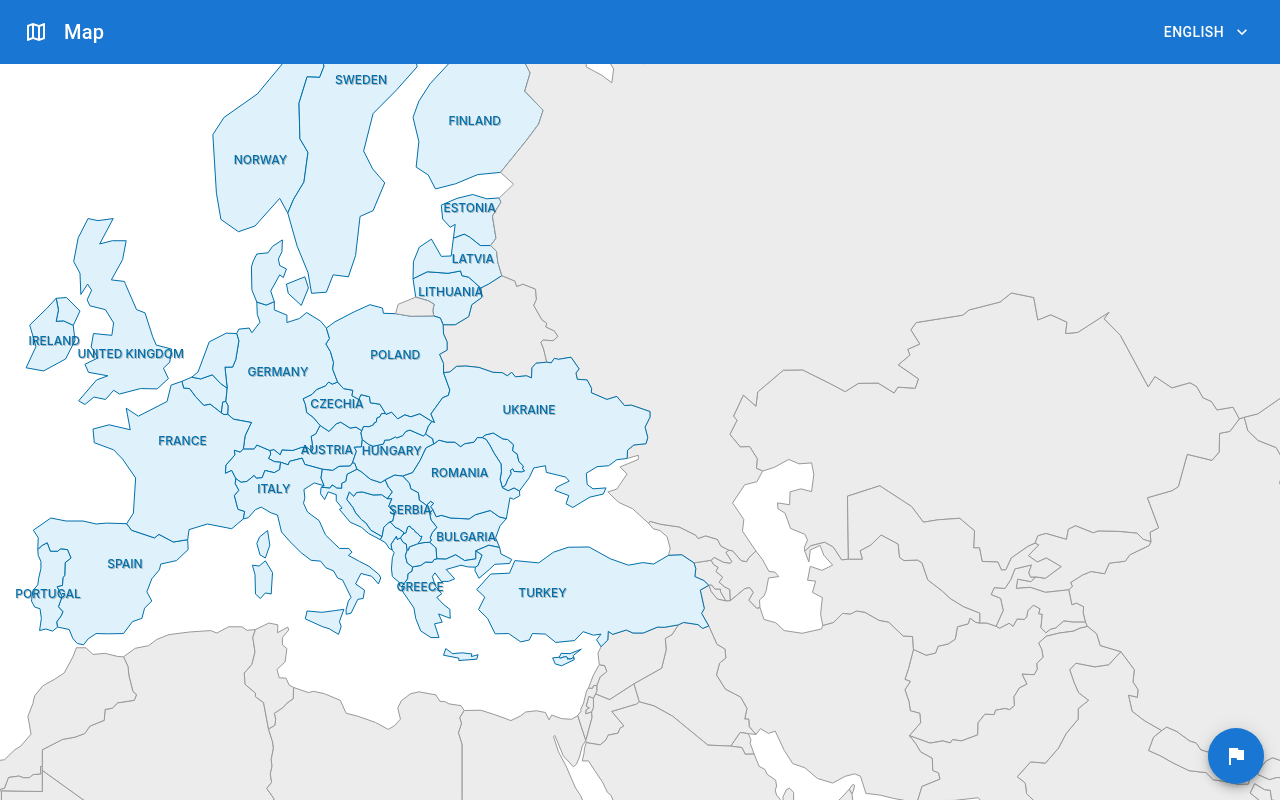
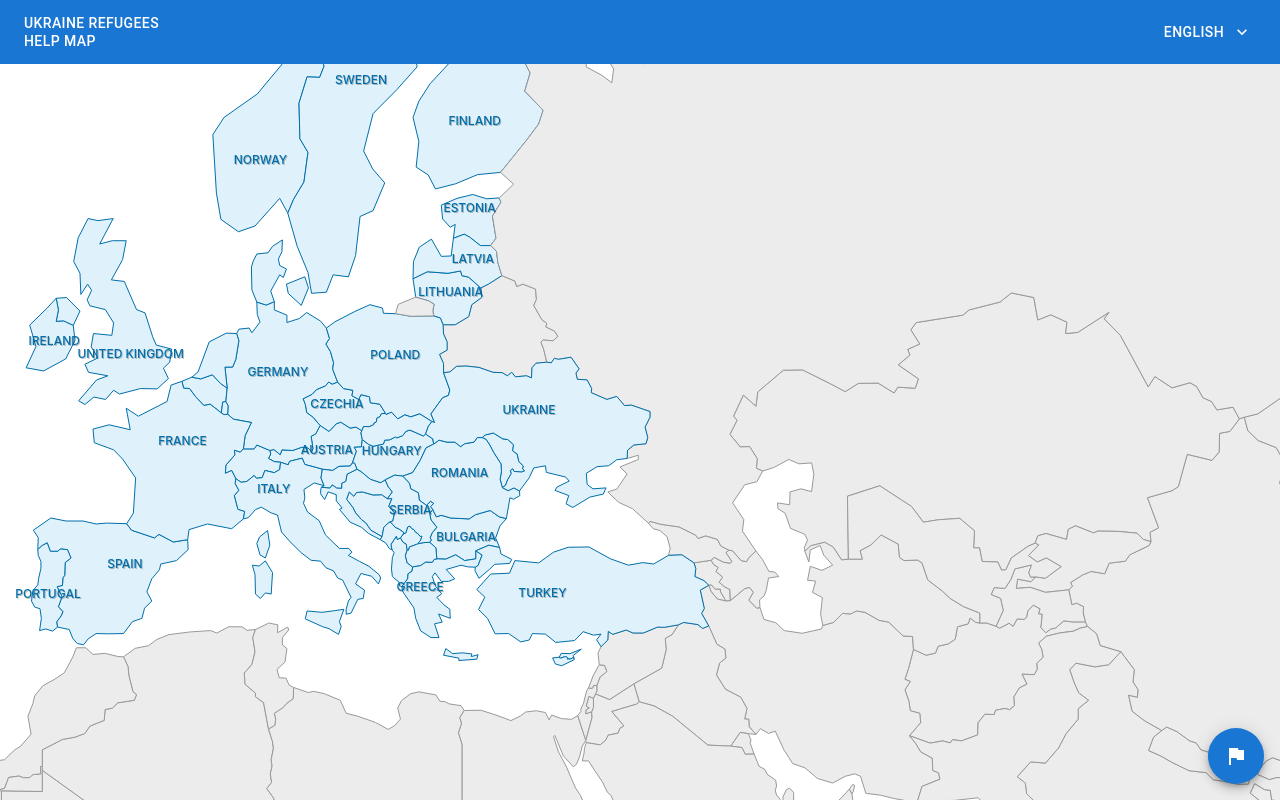
Before and after one commit to zero-plus-x/aidmap, a React (Create React App) app: page / in a window 1280 px wide. Built offline with nearby package versions, Linux system fonts and the light colour scheme.

Commit message:
feat: update header

```diff
--- a/src/App.css
+++ b/src/App.css
@@ -1,40 +1,4 @@
 .App {
-  text-align: center;
   height: 100vh;
   overflow: hidden;
 }
-
-.App-logo {
-  height: 40vmin;
-  pointer-events: none;
-}
-
-@media (prefers-reduced-motion: no-preference) {
-  .App-logo {
-    animation: App-logo-spin infinite 20s linear;
-  }
-}
-
-.App-header {
-  background-color: #282c34;
-  min-height: 100vh;
-  display: flex;
-  flex-direction: column;
-  align-items: center;
-  justify-content: center;
-  font-size: calc(10px + 2vmin);
-  color: white;
-}
-
-.App-link {
-  color: #61dafb;
-}
-
-@keyframes App-logo-spin {
-  from {
-    transform: rotate(0deg);
-  }
-  to {
-    transform: rotate(360deg);
-  }
-}
--- a/src/components/TopBar/TopBar.js
+++ b/src/components/TopBar/TopBar.js
@@ -1,15 +1,25 @@
-import { AppBar, Toolbar, Typography } from '@mui/material'
-import { MapOutlined } from '@mui/icons-material'
+import { AppBar, Toolbar, Typography, Box } from '@mui/material'
 import { LocaleSelector } from '../LocaleSelector/LocaleSelector'
 
 export const TopBar = () => {
+  const title = ['Ukraine Refugees', 'Help Map']
+
   return (
     <AppBar position="static">
       <Toolbar>
-        <MapOutlined sx={{ mr: 2 }} />
-        <Typography variant="h6" component="div" align="left" sx={{ flexGrow: 1 }}>
-          Map
-        </Typography>
+        <Box sx={{ flexGrow: 1 }}>
+          {title.map((text) => (
+            <Typography
+              key={text}
+              component="h1"
+              variant="button"
+              display="block"
+              sx={{ lineHeight: 1.3 }}
+            >
+              {text}
+            </Typography>
+          ))}
+        </Box>
         <LocaleSelector />
       </Toolbar>
     </AppBar>
```
